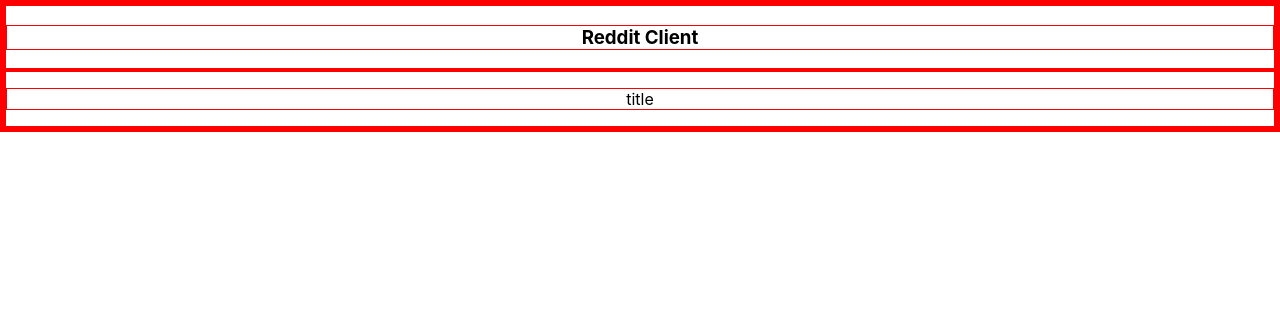
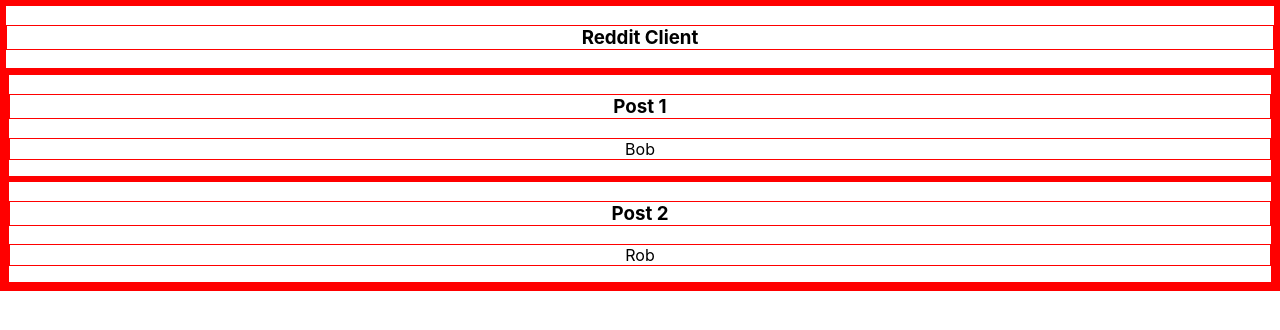
Before and after one commit to MattyStrem/codecademy_reddit_client, a React (Create React App) app in the folder reddit_client/: page / in a window 1280 px wide. Shown: the top 330 px of the page. Built offline with nearby package versions, Linux system fonts and the light colour scheme.

Commit message:
pass simple data to components

```diff
--- a/reddit_client/src/features/Post/Post.js
+++ b/reddit_client/src/features/Post/Post.js
@@ -2,12 +2,16 @@
 
 
 const Post = (props) => {
-    const post = props;
+    const { post }= props;
 
     return (
         <article key={post.id}>
-           <div className='post-container'>
-                <p>Bob</p>
+           <div className='post-wrapper'>
+               <div className='post-container'>
+                   <h3 className='post-title'>{post.title}</h3>
+                   <p className='post-author'>{post.author}</p>
+               </div>
+
            </div>
         </article>
     )
--- a/reddit_client/src/features/main_section/main_section.js
+++ b/reddit_client/src/features/main_section/main_section.js
@@ -1,15 +1,27 @@
 import React from 'react';
+import { useDispatch, useSelector } from 'react-redux';
+
+import {selectPosts} from '../../store/postsSlice'
 
 import Post from '../Post/Post'
 
 
 const Main_Section = () => {
-
+    const posts = useSelector(selectPosts);
+    const dipatch = useDispatch();
 
 
     return (
         <div className="posts-container">
-          <p>title</p>
+          {
+            posts.map((post) => (
+            <Post
+              key={post.id}
+              post={post}
+            />
+
+            ))
+          }
         </div>
     )
 }
--- a/reddit_client/src/store/store.js
+++ b/reddit_client/src/store/store.js
@@ -1,8 +1,10 @@
-import { createStore, combineReducers } from 'redux';
-import { configureStore } from '@reduxjs/toolkit';
+//import { createStore, combineReducers } from 'redux';
+import { combineReducers, configureStore } from '@reduxjs/toolkit';
 
 import postsReducer from './postsSlice.js'
 
-export default createStore(combineReducers({
-    posts: postsReducer,
-}));
+export default configureStore({
+    reducer: combineReducers({
+        posts: postsReducer,
+    })
+});
```
